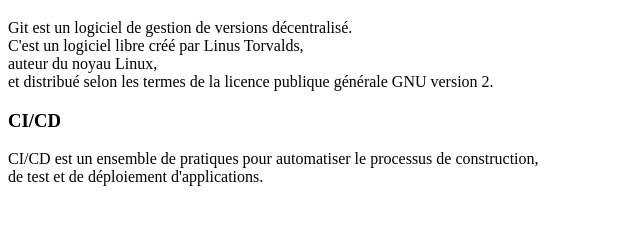
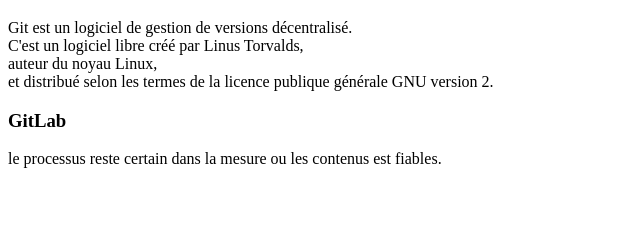
Before and after one commit to Alexkaad/TEST, a plain HTML site: page index.html in a window 1280 px wide. Shown: the part 61-286 px from the top of the page, without its empty margins (0-640 px from the left). Drawn offline with Linux system fonts and the light colour scheme.

```diff
--- a/index.html
+++ b/index.html
@@ -14,11 +14,10 @@
          et distribué selon les termes de la licence publique générale GNU version 2.
     </p>
     <h3>
-        CI/CD
+        GitLab
     </h3>
     <p>
-        CI/CD est un ensemble de pratiques pour automatiser le processus de construction,<br>
-         de test et de déploiement d'applications.
+        le processus reste certain dans la mesure ou les contenus est fiables.
     </p>
 
 </body>
```
